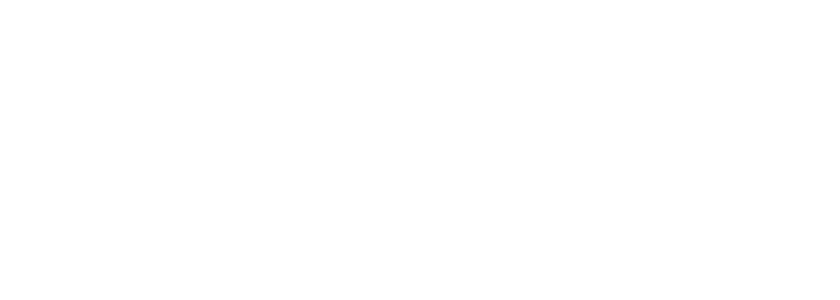
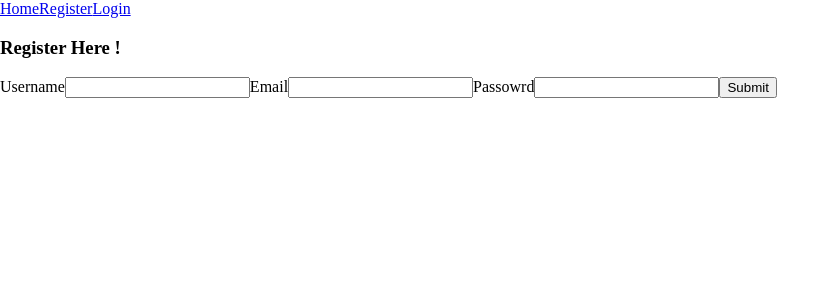
Before and after one commit to timeisnotgood/weather-app, a React (Create React App) app in the folder client/: page /Register in a window 1280 px wide. Before the commit this address had no page. Shown: the top 300 px of the page, without its empty margins (0-840 px from the left). Built offline with nearby package versions, Linux system fonts and the light colour scheme.

Commit message:
login and register

```diff
--- a/client/src/App.js
+++ b/client/src/App.js
@@ -2,15 +2,23 @@
 import { Routes, Route } from 'react-router-dom'
 import { Tod } from './pages/Tod'
 import { Home } from './Home'
+import { Navbar } from './components/Navbar'
+import Register from './pages/Register'
+import Login from './pages/Login'
 // import "./app.css"
 
 const App = () => {
 
   return (
+    <div>
+    <Navbar/>
     <Routes>
       <Route path='/' exact element={<Home/>} />
+      <Route path='/Register' element={<Register/>} />
+      <Route path='/login' element={<Login/>} />
       <Route path='/todo' element={<Tod/>} />
     </Routes>
+    </div>
   )
 }
 
--- /dev/null
+++ b/client/src/components/Navbar.js
@@ -0,0 +1,12 @@
+import React from 'react'
+import { Link } from 'react-router-dom'
+
+export const Navbar = () => {
+  return (
+    <div>
+        <Link to={"/"} >Home</Link>
+        <Link to={"/register"} >Register</Link>
+        <Link to={"/login"} >Login</Link>
+    </div>
+  )
+}
--- /dev/null
+++ b/client/src/pages/Login.js
@@ -0,0 +1,33 @@
+import React, { useState } from 'react'
+
+const Login = () => {
+
+    const [detail, setdetail] = useState({
+        email : "",
+        password : ""
+    })
+
+    const subhandler =(e)=>{
+        e.preventDefault();
+        console.log(detail);
+    }
+
+    const inphandler =(e)=>{
+        setdetail({...detail, [e.target.name] : e.target.value})
+    }
+
+  return (
+    <div>
+        <h3>Login</h3>
+        <form onSubmit={subhandler} >
+            <label>Email</label>
+            <input type='text' name='email' onChange={inphandler} />
+            <label>Password</label>
+            <input type='text' name='password' onChange={inphandler} />
+            <button>Submit</button>
+        </form>
+    </div>
+  )
+}
+
+export default Login
--- /dev/null
+++ b/client/src/pages/Register.js
@@ -0,0 +1,36 @@
+import React, { useState } from 'react'
+
+const Register = () => {
+
+    const [detail, setdetail] = useState({
+        username : "",
+        email : "",
+        password : ""
+    })
+
+    const subhandler =(e)=>{
+        e.preventDefault();
+        console.log(detail);
+    }
+
+    const inphandler =(e)=>{
+        setdetail({...detail, [e.target.name] : e.target.value})
+    }
+
+  return (
+    <div>
+        <h3>Register Here !</h3>
+        <form onSubmit={subhandler} >
+            <label>Username</label>
+            <input type='text' name='username' onChange={inphandler} />
+            <label>Email</label>
+            <input type='text' name='email' onChange={inphandler} />
+            <label>Passowrd</label>
+            <input type='text' name='password' onChange={inphandler} />
+            <button>Submit</button>
+        </form>
+    </div>
+  )
+}
+
+export default Register
```
